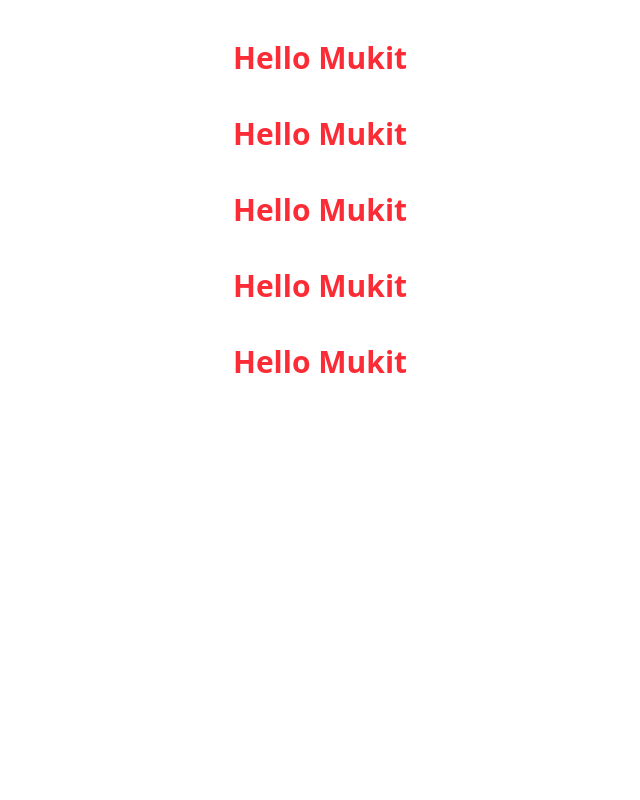
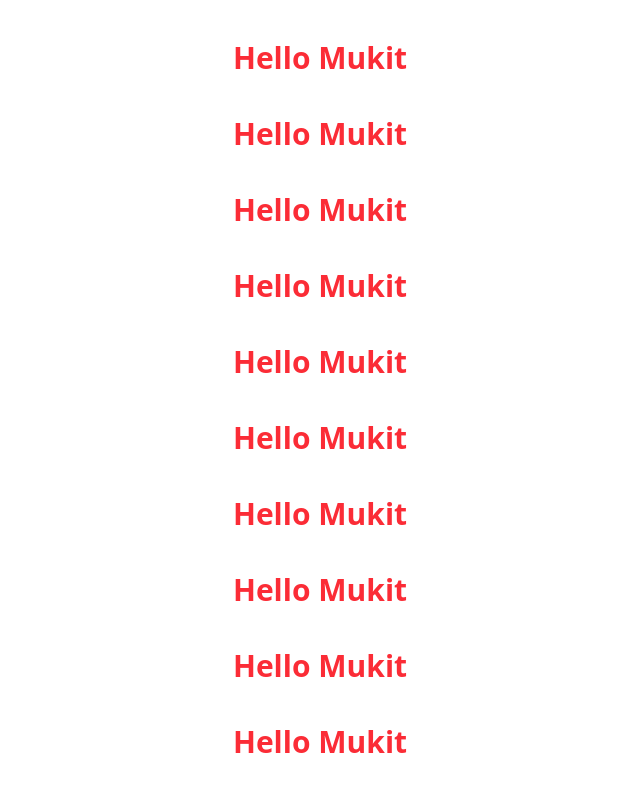
Before and after one commit to MukitHossen7/Polishing-React.js, a React (Vite) app in the folder how-to-install-react-app/: page / in a window 1280 px wide. Shown: the top 800 px of the page, without its empty margins (320-960 px from the left). Built offline with nearby package versions, Linux system fonts and the light colour scheme.

Commit message:
duplicate greeting in RepitComponent for enhanced visibility

```diff
--- a/how-to-install-react-app/src/components/RepitComponents/RepitComponent.jsx
+++ b/how-to-install-react-app/src/components/RepitComponents/RepitComponent.jsx
@@ -1,10 +1,16 @@
 const RepitComponent = () => {
   return (
-    <div>
+    <>
       <h2 className="text-red-500 font-bold text-center mt-10 text-3xl">
         Hello Mukit
       </h2>
-    </div>
+      <h2 className="text-red-500 font-bold text-center mt-10 text-3xl">
+        Hello Mukit
+      </h2>
+      <h2 className="text-red-500 font-bold text-center mt-10 text-3xl">
+        Hello Mukit
+      </h2>
+    </>
   );
 };
 
```
